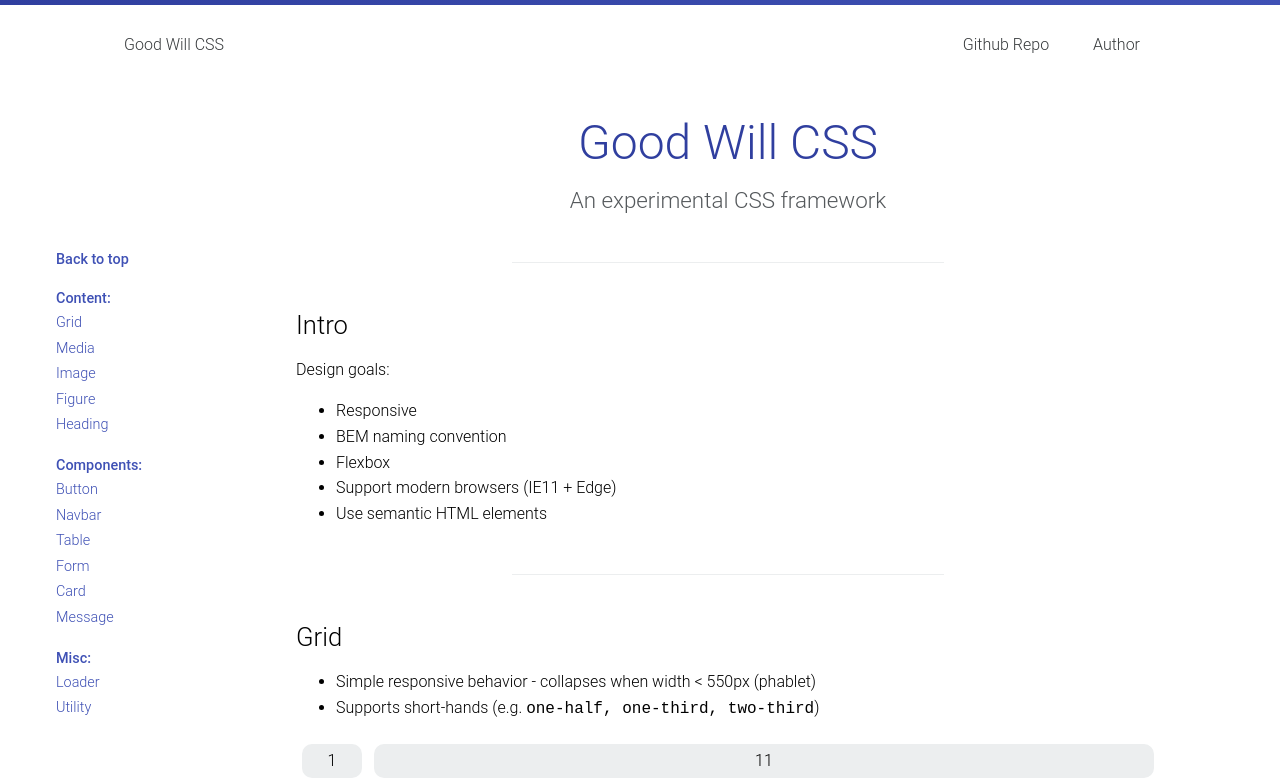
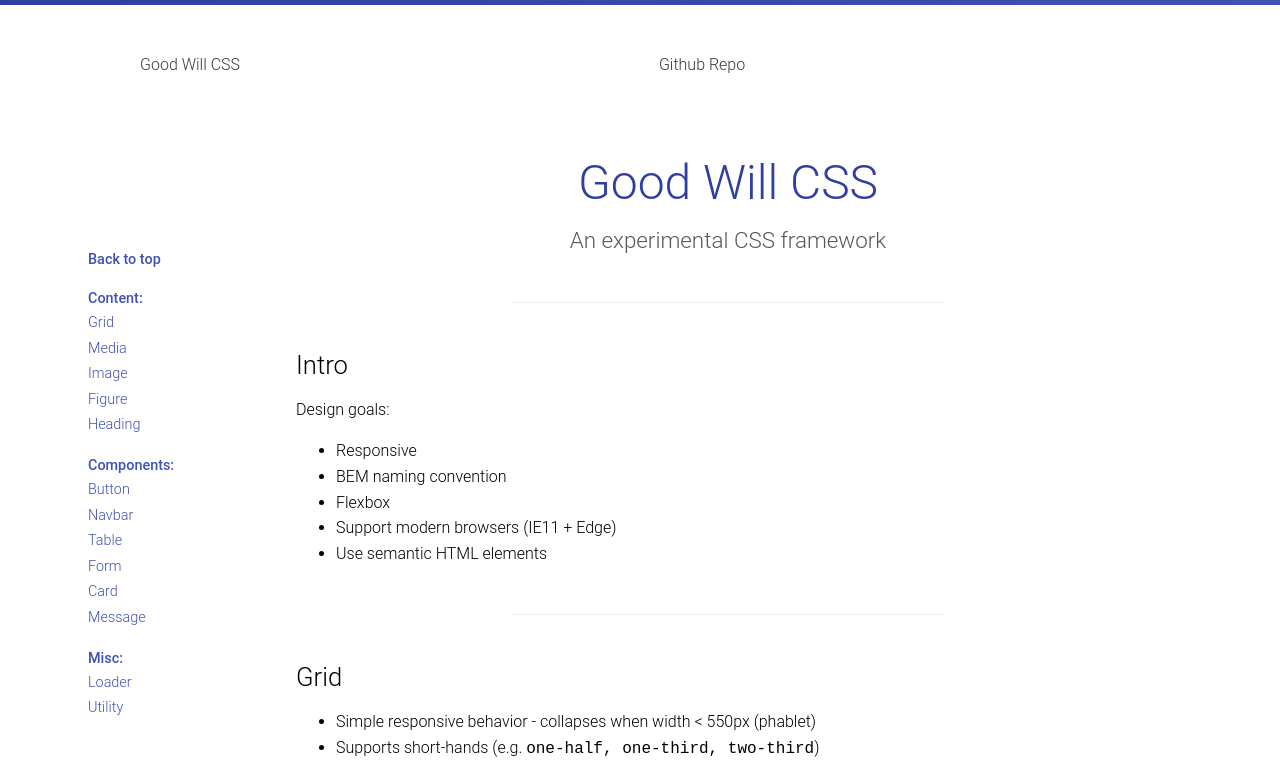
Before and after one commit to wwwillchen/goodwill, a website: page index.html in a window 1280 px wide. Shown: the top 781 px of the page. Drawn offline with nearby package versions, Linux system fonts and the light colour scheme.

Commit message:
improve responsive web design

```diff
--- a/index.html
+++ b/index.html
@@ -21,7 +21,6 @@
           </div>
           <div class="navbar__right">
             <a href="http://github.com/willchen90/goodwill" class="button button--basic"> Github Repo </a>
-            <a href="http://github.com/willchen90" class="button button--basic"> Author </a>
           </div>
         </nav>
 
--- a/styles/components/_button.scss
+++ b/styles/components/_button.scss
@@ -1,4 +1,5 @@
 .button {
+  display: inline-block;
   padding: $gutter;
   text-decoration: none;
   border: 2px solid $color-primary;
--- a/styles/components/_container.scss
+++ b/styles/components/_container.scss
@@ -6,3 +6,15 @@
   padding-left: $gutter;
   padding-right: $gutter;
 }
+
+@media (min-width: 550px) {
+  .container {
+    max-width: 90%;
+  }
+}
+
+@media (min-width: 750px) {
+  .container {
+    max-width: 85%;
+  }
+}
--- a/styles/components/_media.scss
+++ b/styles/components/_media.scss
@@ -1,12 +1,14 @@
 .media {
+  display: flex;
   margin-top: 1rem;
+  white-space: pre-line;
   &__left {
-    display: table-cell;
+    // display: table-cell;
     vertical-align: top;
     padding-right: 1rem;
   }
   &__body {
-    display: table-cell;
+    // display: table-cell;
     vertical-align: top;
   }
   &__object {
--- a/styles/components/_navbar.scss
+++ b/styles/components/_navbar.scss
@@ -1,22 +1,20 @@
 .navbar {
+  padding: $gutter;
   display: flex;
+  flex-wrap: wrap;
   &__left {
     flex: 1 0 auto;
   }
   &__right {
-    flex: 0 1 auto;
+    flex: 1 1 auto;
   }
-}
-
-.navbar--top {
-  margin-top: $gutter;
-  padding-top: $gutter;
-  padding-bottom: $gutter;
+  &--top {
+    margin-top: $gutter;
+  }
 }
 
 .navbar--inverted {
   border-radius: 10px;
-  padding: $gutter;
   background: $color-primary;
   & .button {
     background: $color-primary;
--- a/styles/docs/_floating-nav.scss
+++ b/styles/docs/_floating-nav.scss
@@ -1,9 +1,9 @@
-@media (max-width: 550px) {
+@media (max-width: 650px) {
   .docs-floating-nav-bar {
     display: none;
   }
 }
-@media (min-width: 550px) {
+@media (min-width: 650px) {
   .docs-floating-nav-bar {
     position: fixed;
     font-size: .9rem;
@@ -32,3 +32,9 @@
     }
   }
 }
+
+@media (min-width: 1024px) {
+  .docs-floating-nav-bar {
+    left: 5rem;
+  }
+}
```
Also changed, not shown: dist/goodwill-docs.css, dist/goodwill.css.
